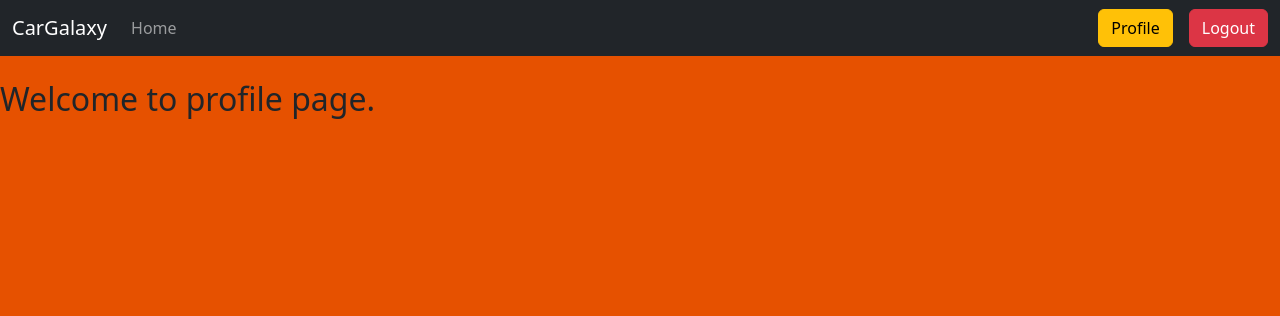
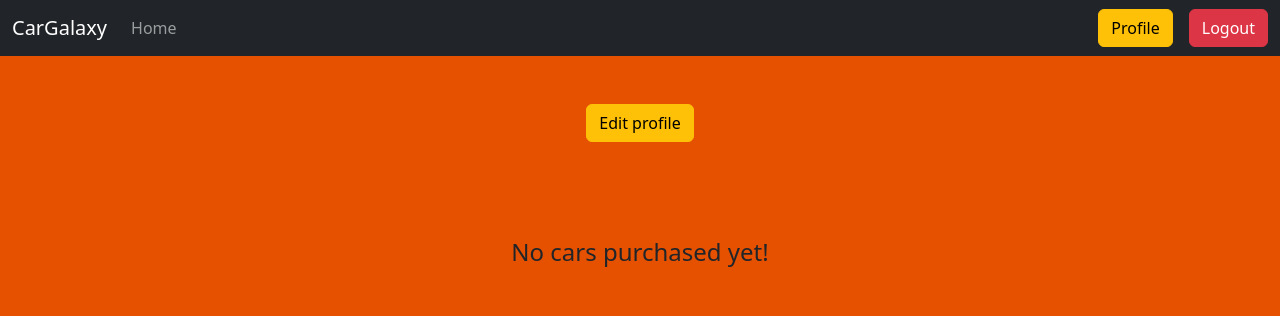
Before and after one commit to pranoyaditya/Car-Website, a Django app: page /user/profile/ in a window 1280 px wide. Shown: the top 316 px of the page. Run offline with Django 5.2, Linux system fonts and the light colour scheme; a user stored in the database is signed in; data comes from the database, SQL or seed files in the repository; both versions use the stored data as it was after the commit; some libraries are stand-ins or nearby versions.

Commit message:
I have completed the profile page, including the view and edit profile buttons, as well as the cards for owned cars.

```diff
--- a/Car_Website_Project/User_App/forms.py
+++ b/Car_Website_Project/User_App/forms.py
@@ -7,6 +7,7 @@ class RegisterForm(UserCreationForm):
         fields = ['username', 'first_name', 'last_name', 'email']
 
 class UserDataUpdateForm(UserChangeForm):
+    password = None
     class Meta:
         model = User
         fields = ['username', 'first_name', 'last_name', 'email']
--- a/Car_Website_Project/User_App/templates/User_App/profile_page.html
+++ b/Car_Website_Project/User_App/templates/User_App/profile_page.html
@@ -5,8 +5,31 @@
 
 {% block content %}
 
+    <div class="container-fluid text-center my-5">
+        <a href="{% url 'profile_update' %}" class="btn btn-warning"> Edit profile</a>
+    </div>
 
-    <h2 class="mt-4">Welcome to profile page. </h2>
+    {% comment %} contains cards of owned cars {% endcomment %}
+    <div class="d-flex flex-wrap justify-content-start mx-5 my-5 gap-4">
+        {% for purchase in purchased_cars %}
+            <div class="card" style="width: 18rem; background-color: #2F4F4F; border: none;">
+                <img src="{{ purchase.car.car_image.url }}" class="card-img-top" alt="...">
+                <div class="card-body text-white" style="background-color: #2F4F4F;">
+                    <h5 class="card-title"> {{ purchase.car.car_name }} </h5>
+                </div>
+                <ul class="list-group list-group-flush" style="background-color: #2F4F4F;">
+                    <li class="list-group-item text-white" style="background-color: #2F4F4F; border: none;">Brand: {{ purchase.car.brand }}</li>
+                    <li class="list-group-item text-white" style="background-color: #2F4F4F; border: none;">Price: {{ purchase.car.price }}</li>
+                    <li class="list-group-item text-white" style="background-color: #2F4F4F; border: none;">Purchased Date: {{ purchase.purchase_date }}</li>
+                    <li class="list-group-item text-white" style="background-color: #2F4F4F; border: none;">
+                        <a href="{% url 'car_details_page' purchase.car.pk %}" class="card-link text-white">View Details</a>
+                    </li>
+                </ul>
+            </div>
+        {% empty %}
+            <h4 class="container text-center mt-5">No cars purchased yet!</h4>
+        {% endfor %}
+    </div>
 
 
 {% endblock content %}
--- a/Car_Website_Project/User_App/urls.py
+++ b/Car_Website_Project/User_App/urls.py
@@ -1,9 +1,10 @@
 from django.urls import path
-from .views import UserLoginView, SignUpView, ProfileView, UserLogoutView
+from .views import UserLoginView, SignUpView, ProfileView, UserLogoutView, UpdateProfileView
 
 urlpatterns = [
     path('signup/', SignUpView.as_view(), name='signup_page'),
     path('login/', UserLoginView.as_view(), name='login_page'),
     path('logout/', UserLogoutView.as_view(), name='logout_page'),
     path('profile/', ProfileView.as_view(), name='profile_page'),
+    path('profile/update/', UpdateProfileView.as_view(), name='profile_update'),
 ]
--- a/Car_Website_Project/User_App/views.py
+++ b/Car_Website_Project/User_App/views.py
@@ -1,9 +1,12 @@
 from django.shortcuts import render,redirect
+from django.contrib.auth.models import User
 from django.contrib.auth.views import LoginView, LogoutView
-from django.views.generic import CreateView, TemplateView
+from django.views.generic import CreateView, UpdateView
+from django.views.generic.list import ListView
 from django.urls import reverse_lazy
 from django.contrib.auth.mixins import LoginRequiredMixin, UserPassesTestMixin
 from .forms import LoginForm, UserDataUpdateForm, RegisterForm
+from .models import PurchasedCar
 
 # Create your views here.
 class SignUpView(UserPassesTestMixin, CreateView):
@@ -37,6 +40,23 @@ class UserLogoutView(LoginRequiredMixin, LogoutView):
         # redirects non-logged in users to login page.
         return redirect('login_page')
 
-class ProfileView(LoginRequiredMixin, TemplateView):
+class ProfileView(LoginRequiredMixin, ListView):
+    model = User
     template_name = 'User_App/profile_page.html'
-    # further implementation needed.
+
+    def get_context_data(self, **kwargs):
+        context = super().get_context_data(**kwargs)
+        purchased_cars = PurchasedCar.objects.filter(user=self.request.user).select_related('car')
+        context['purchased_cars'] = purchased_cars
+        return context
+
+
+class UpdateProfileView(LoginRequiredMixin, UpdateView):
+    model = User
+    template_name = 'User_App/update_profile.html'
+    form_class = UserDataUpdateForm
+    success_url = reverse_lazy('profile_page')
+
+    def get_object(self, queryset=None):
+        # Return the currently logged-in user
+        return self.request.user
--- a/Car_Website_Project/templates/base.html
+++ b/Car_Website_Project/templates/base.html
@@ -17,7 +17,7 @@
           <div class="collapse navbar-collapse" id="navbarSupportedContent">
             <ul class="navbar-nav me-auto mb-2 mb-lg-0">
               <li class="nav-item">
-                <a class="nav-link" href="#">Home</a>
+                <a class="nav-link" href="{% url 'home_page' %}">Home</a>
               </li>
             </ul>
             <div class="d-flex">
```
Also changed, not shown: Car_Website_Project/User_App/templates/User_App/update_profile.html (added, +13 -0 lines), Car_Website_Project/db.sqlite3.
